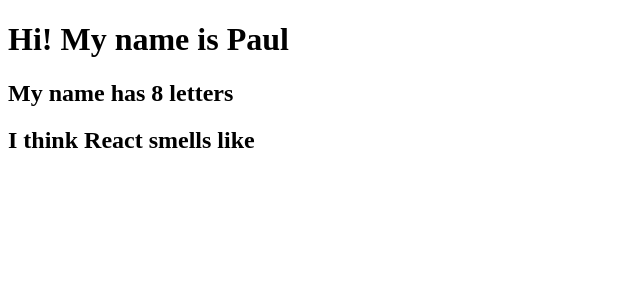
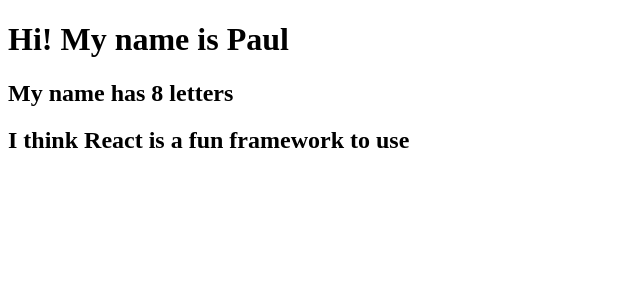
Before and after one commit to pdavisDU/RP2, a React (Create React App) app: page / in a window 1280 px wide. Shown: the top 300 px of the page, without its empty margins (0-640 px from the left). Built offline with nearby package versions, Linux system fonts and the light colour scheme.

Commit message:
updating variable strings

```diff
--- a/src/components/JSXVariables.js
+++ b/src/components/JSXVariables.js
@@ -3,7 +3,7 @@
 // TODO: Create a `name` variable
 const name = "Paul";
 // TODO: Create a `thoughts` variable
-const thoughts = "smells like";
+const thoughts = "is a fun framework to use";
 // This should be a string regarding what you think of React
 const number = 8;
 
```
